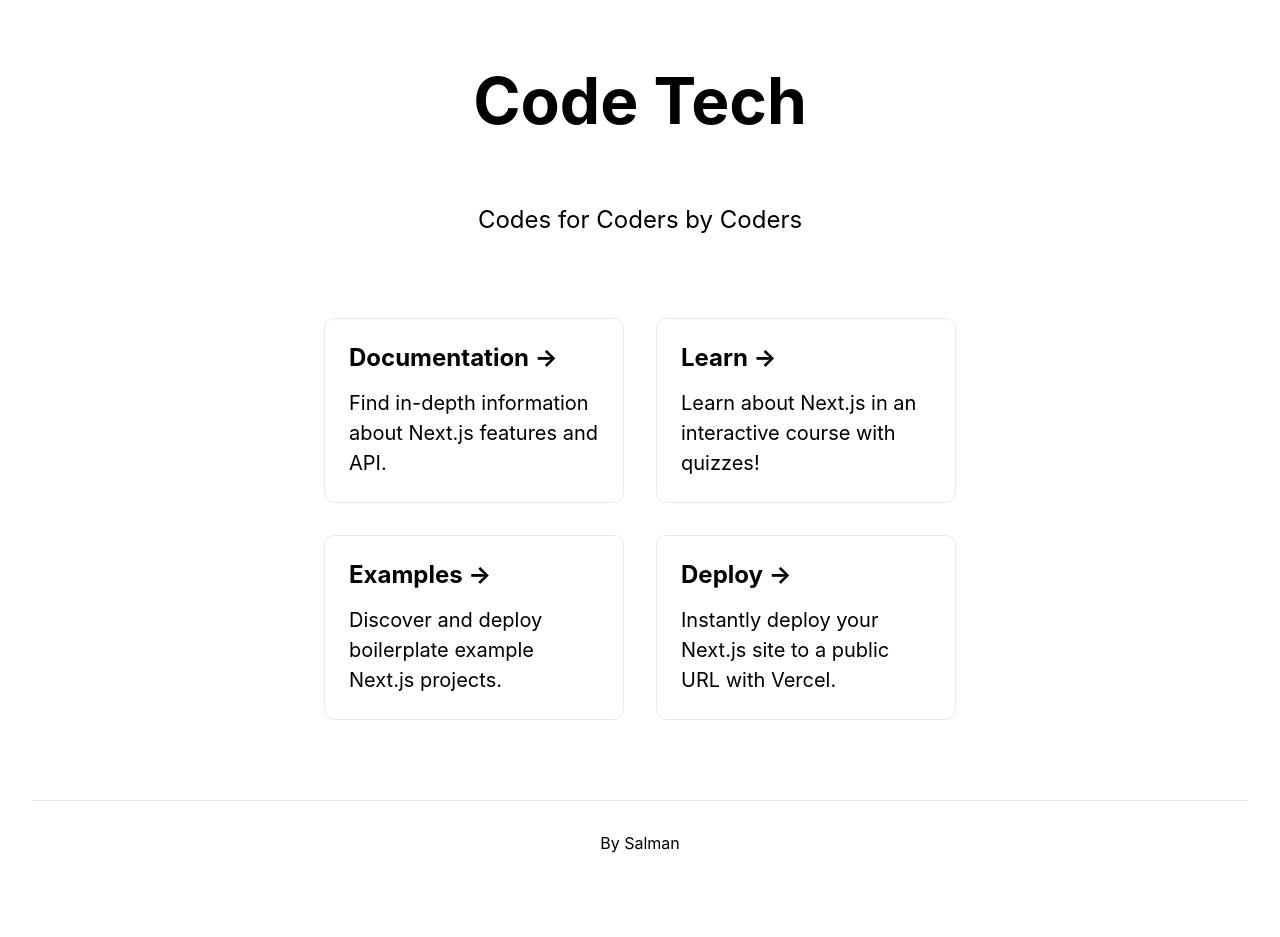
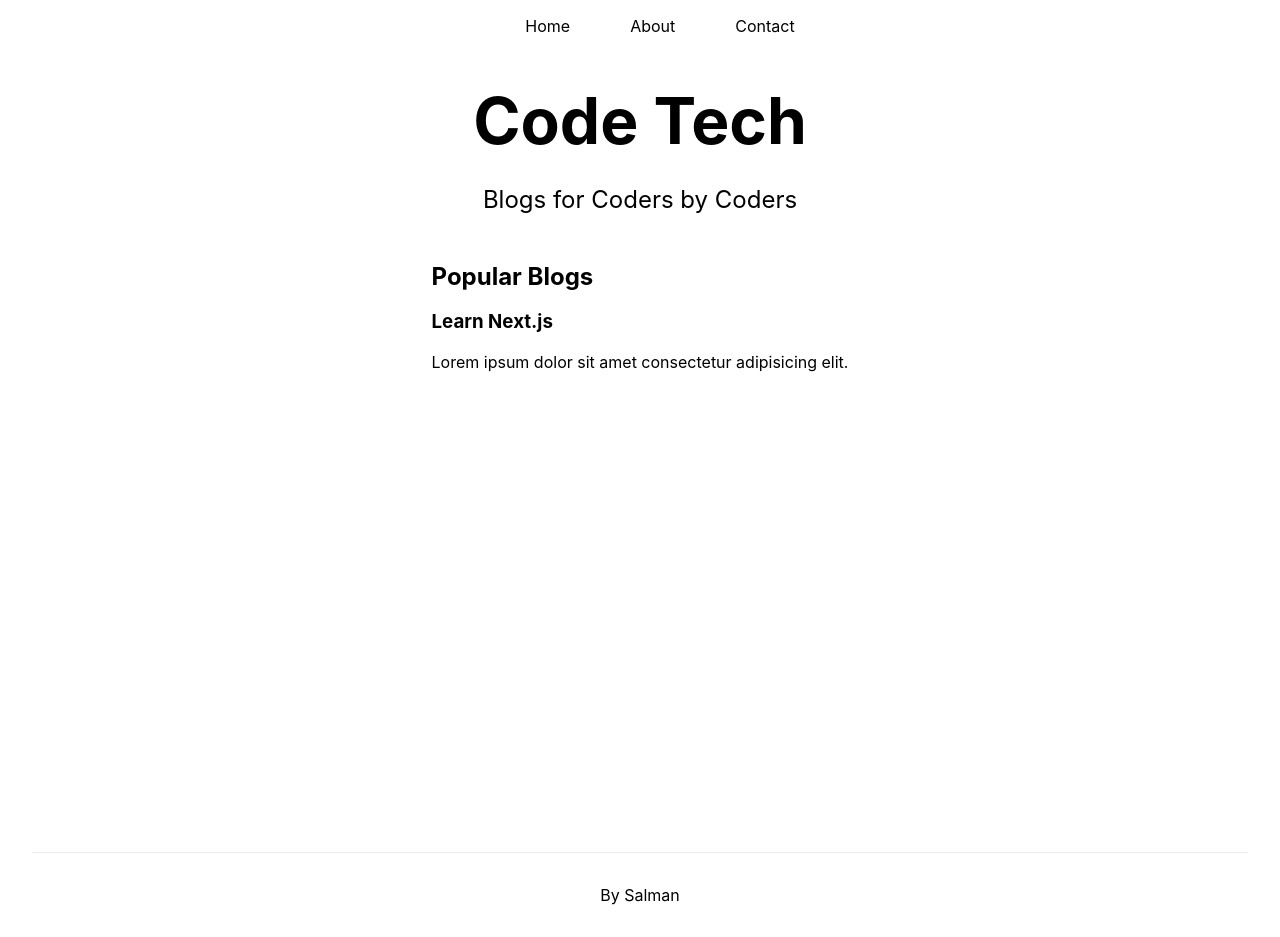
Before and after one commit to salman9653/code_tech, a Next.js app: page / in a window 1280 px wide. Before the commit the page ends 885 px from the top, so only its background shows below. Built offline with nearby package versions, Linux system fonts and the light colour scheme.

Commit message:
page structure

```diff
--- a/pages/index.js
+++ b/pages/index.js
@@ -10,44 +10,30 @@ export default function Home() {
         <meta name="description" content="Generated by create next app" />
         <link rel="icon" href="/favicon.ico" />
       </Head>
+      <nav className={styles.navBar}>
+        <ul>
+          <li>Home</li>
+          <li> About</li>
+          <li>Contact</li>
 
+        </ul>
+      </nav>
       <main className={styles.main}>
         <h1 className={styles.title}>
           Code Tech
         </h1>
 
         <p className={styles.description}>
-          Codes for Coders by Coders
+          Blogs for Coders by Coders
         </p>
 
-        <div className={styles.grid}>
-          <a href="https://nextjs.org/docs" className={styles.card}>
-            <h2>Documentation &rarr;</h2>
-            <p>Find in-depth information about Next.js features and API.</p>
-          </a>
+        <div className="blogs">
+          <h2>Popular Blogs</h2>
+          <div className="blogItem">
+            <h3>Learn Next.js</h3>
+            <p>Lorem ipsum dolor sit amet consectetur adipisicing elit.</p>
+          </div>
 
-          <a href="https://nextjs.org/learn" className={styles.card}>
-            <h2>Learn &rarr;</h2>
-            <p>Learn about Next.js in an interactive course with quizzes!</p>
-          </a>
-
-          <a
-            href="https://github.com/vercel/next.js/tree/canary/examples"
-            className={styles.card}
-          >
-            <h2>Examples &rarr;</h2>
-            <p>Discover and deploy boilerplate example Next.js projects.</p>
-          </a>
-
-          <a
-            href="https://vercel.com/new?utm_source=create-next-app&utm_medium=default-template&utm_campaign=create-next-app"
-            className={styles.card}
-          >
-            <h2>Deploy &rarr;</h2>
-            <p>
-              Instantly deploy your Next.js site to a public URL with Vercel.
-            </p>
-          </a>
         </div>
       </main>
 
--- a/styles/Home.module.css
+++ b/styles/Home.module.css
@@ -1,14 +1,25 @@
 .container {
   padding: 0 2rem;
 }
-
+.navBar {
+  /* position: sticky;
+  top: 20px; */
+}
+.navBar ul {
+  display: flex;
+  list-style: none;
+  justify-content: center;
+}
+.navBar ul li {
+  margin: 0 30px;
+}
 .main {
   min-height: 100vh;
-  padding: 4rem 0;
+  padding: 2rem 0;
   flex: 1;
   display: flex;
   flex-direction: column;
-  justify-content: center;
+  /* justify-content: center; */
   align-items: center;
 }
 
@@ -51,7 +62,7 @@
 }
 
 .description {
-  margin: 4rem 0;
+  margin-bottom: 1rem 0;
   line-height: 1.5;
   font-size: 1.5rem;
 }
```
Also changed, not shown: pages/about.jsx (added, +11 -0 lines), pages/blogpost/[slug].js (added, +14 -0 lines), pages/contact.jsx (added, +11 -0 lines).
